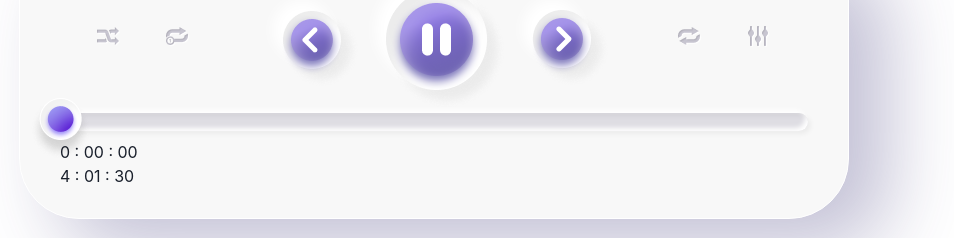
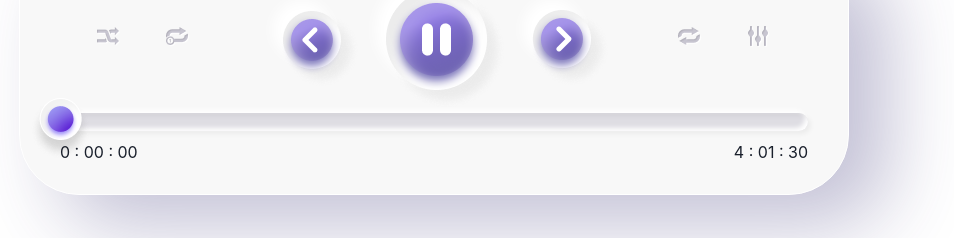
Before and after one commit to Sam44323/Player-Neumorphism, a React (Create React App) app: page / in a window 1280 px wide. Shown: the part 574-812 px from the top of the page, without its empty margins (81-1035 px from the left). Built offline with nearby package versions, Linux system fonts and the light colour scheme.

Commit message:
add: added sections for bottom container

```diff
--- a/src/components/PlayerControls.tsx
+++ b/src/components/PlayerControls.tsx
@@ -36,6 +36,7 @@ const PlayerControls: React.FC = () => {
         </div>
       </section>
       <div className={styles.BottomContainer}>
+        <section>
           <Slider aria-label="slider-ex-1" defaultValue={0}>
             <SliderTrack
               style={{
@@ -76,10 +77,11 @@ const PlayerControls: React.FC = () => {
               />
             </SliderThumb>
           </Slider>
-        <div className={styles.TimerSection}>
+        </section>
+        <section className={styles.TimerSection}>
           <p>0 : 00 : 00</p>
           <p>4 : 01 : 30</p>
-        </div>
+        </section>
       </div>
     </div>
   );
--- a/src/styles/PlayerControls.module.scss
+++ b/src/styles/PlayerControls.module.scss
@@ -24,4 +24,10 @@
       }
     }
   }
+  .BottomContainer {
+    .TimerSection {
+      display: flex;
+      justify-content: space-between;
+    }
+  }
 }
```
Lines whose indentation alone changed are shown as unchanged.
